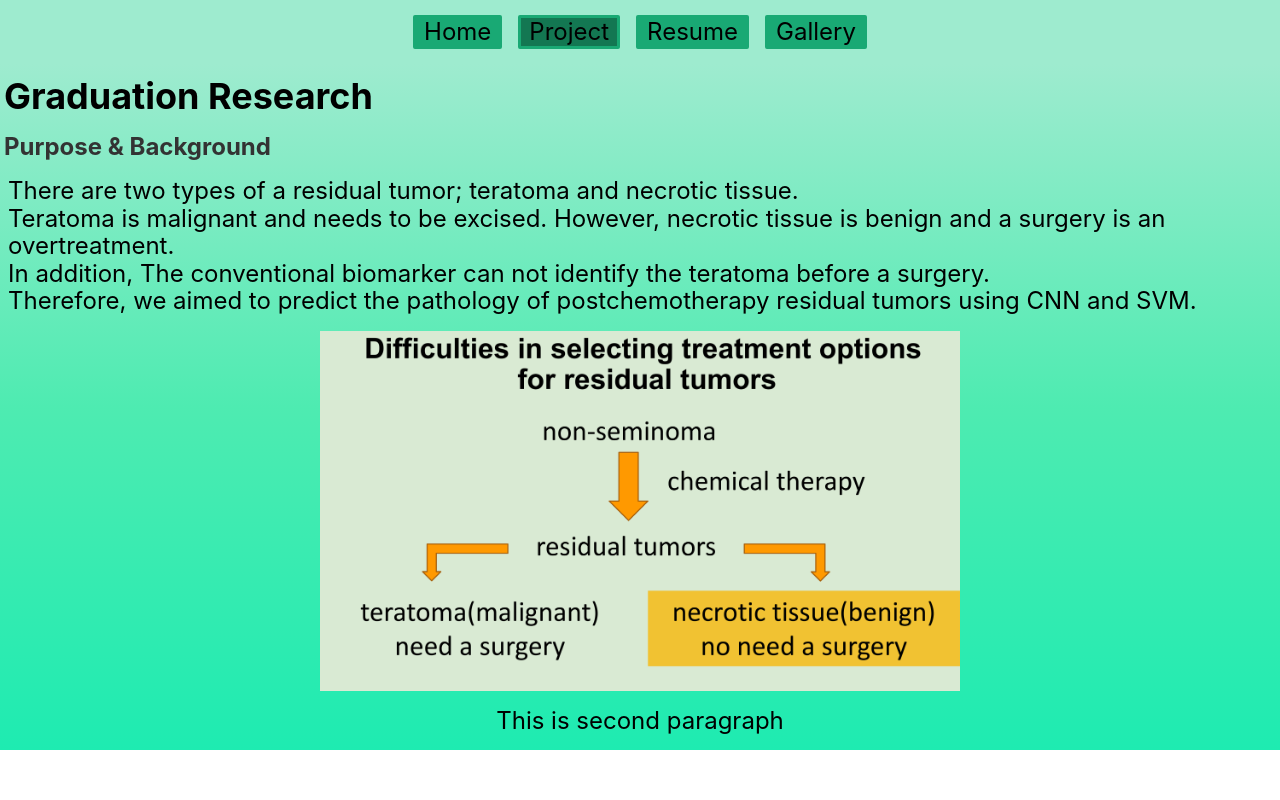
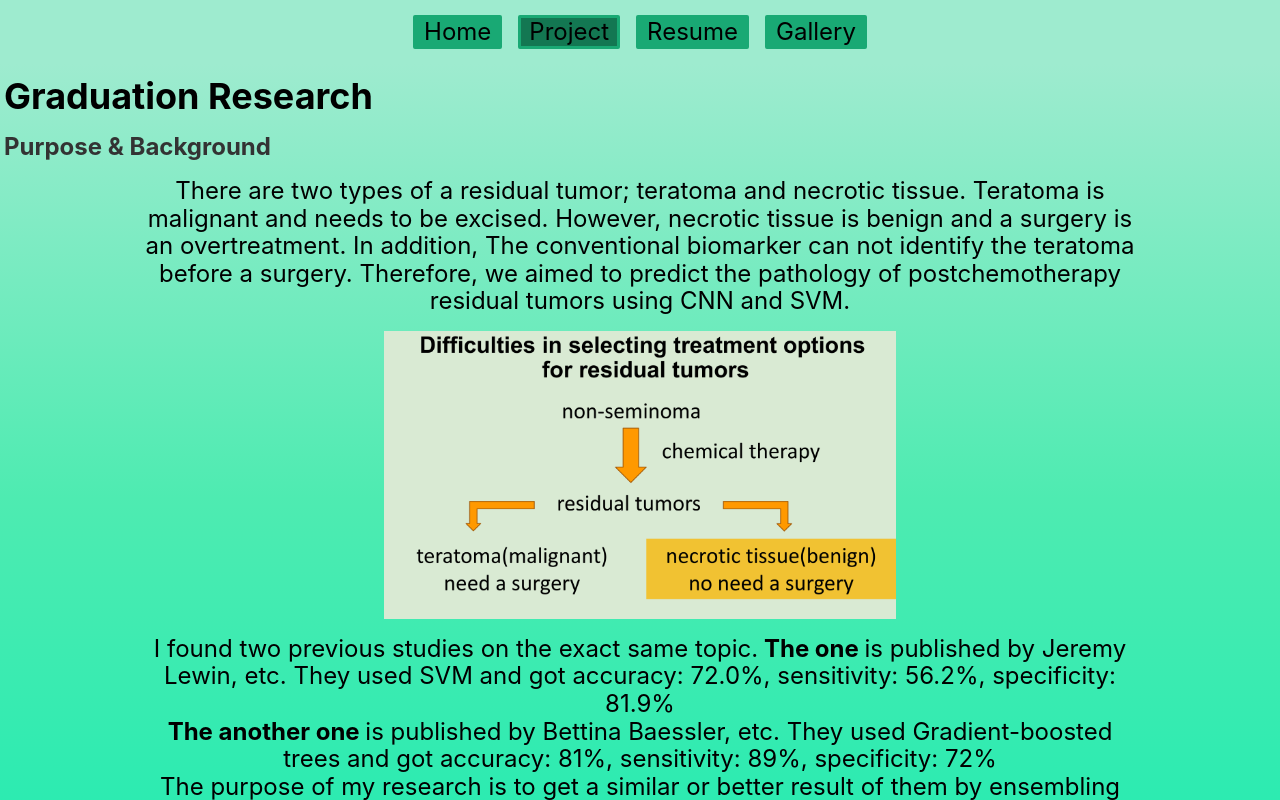
Before and after one commit to YoshimasaIwano/YoshimasaIwano-Profile, a React (Create React App) app in the folder my-app/: page /Project/GraduationResearch in a window 1280 px wide. Built offline with nearby package versions, Linux system fonts and the light colour scheme; a web font is replaced by a local one.

Commit message:
working on the detail of gradation research

```diff
--- a/my-app/src/component/project-detail/GraduationResearch.tsx
+++ b/my-app/src/component/project-detail/GraduationResearch.tsx
@@ -1,4 +1,4 @@
-import background from '../../assets/graduation-research-img/background-purpose.png';
+import backgroundPurpose from '../../assets/graduation-research-img/background-purpose.png';
 
 /*
     Graduation Research Detail Component
@@ -9,19 +9,29 @@ export function GraduationResearch() {
         <>
             <div className='tl f2 b ml1 mv1'>Graduation Research</div>
             <div className='mh1 mv3 f3 b dark-gray'>Purpose & Background</div>
-            <div className='flex-row flex-nowrap justify-items-center'>
-                <p className='tl mh2 mv2 f3'>
-                    There are two types of a residual tumor; teratoma and necrotic tissue. <br/>
-                    Teratoma is malignant and needs to be excised. However, necrotic tissue is benign and a surgery is an overtreatment. <br/>
-                    In addition, The conventional biomarker can not identify the teratoma before a surgery. <br/>
+            <div className='db ma flex-row flex-nowrap justify-items-center tc w-80'>
+                <p className='mh2 mv2 f3'>
+                    There are two types of a residual tumor; teratoma and necrotic tissue.
+                    Teratoma is malignant and needs to be excised. However, necrotic tissue is benign and a surgery is an overtreatment.
+                    In addition, The conventional biomarker can not identify the teratoma before a surgery.
                     Therefore, we aimed to predict the pathology of postchemotherapy residual tumors using CNN and SVM.
                 </p>
-                <img src={background} className="db ma mv3 w-50 h-50"></img>
-                <p className='tl mh2 mv2 f3'>
-                    This is second paragraph
+                <img src={backgroundPurpose} className="db ma mv3 w-50 h-50"></img>
+                <p className='mh2 mv2 f3'>
+                    I found two previous studies on the exact same topic.
+                    <a className='no-underline b black hover-light-yellow' href='https://ascopubs.org/doi/full/10.1200/CCI.18.00004'> The one </a>
+                    is published by Jeremy Lewin, etc. They used SVM and got accuracy: 72.0%, sensitivity: 56.2%, specificity: 81.9% <br />
+                    <a className='no-underline b black hover-light-yellow' href='https://link.springer.com/article/10.1007/s00330-019-06495-z?wt_mc=Internal.Event.1.SEM.ArticleAuthorOnlineFirst&utm_source=ArticleAuthorOnlineFirst&utm_medium=email&utm_content=AA_en_06082018&ArticleAuthorOnlineFirst_20191212'> The another one </a>
+                    is published by Bettina Baessler, etc. They used Gradient-boosted trees and got accuracy: 81%, sensitivity: 89%, specificity: 72% <br />
+                    The purpose of my research is to get a similar or better result of them by ensembling CNN and SVM.
                 </p>
             </div>
-
+            <div className='mh1 mv3 f3 b dark-gray'>Method</div>
+            <div className='db ma flex-row flex-nowrap justify-items-center tc w-80'>
+                <p className='mh2 mv2 f3'>
+                    We used ensemble model consisting of 3 of SVMs, Resnet50, and Resnet152.
+                </p>
+            </div>
 
         </>
     )
```
